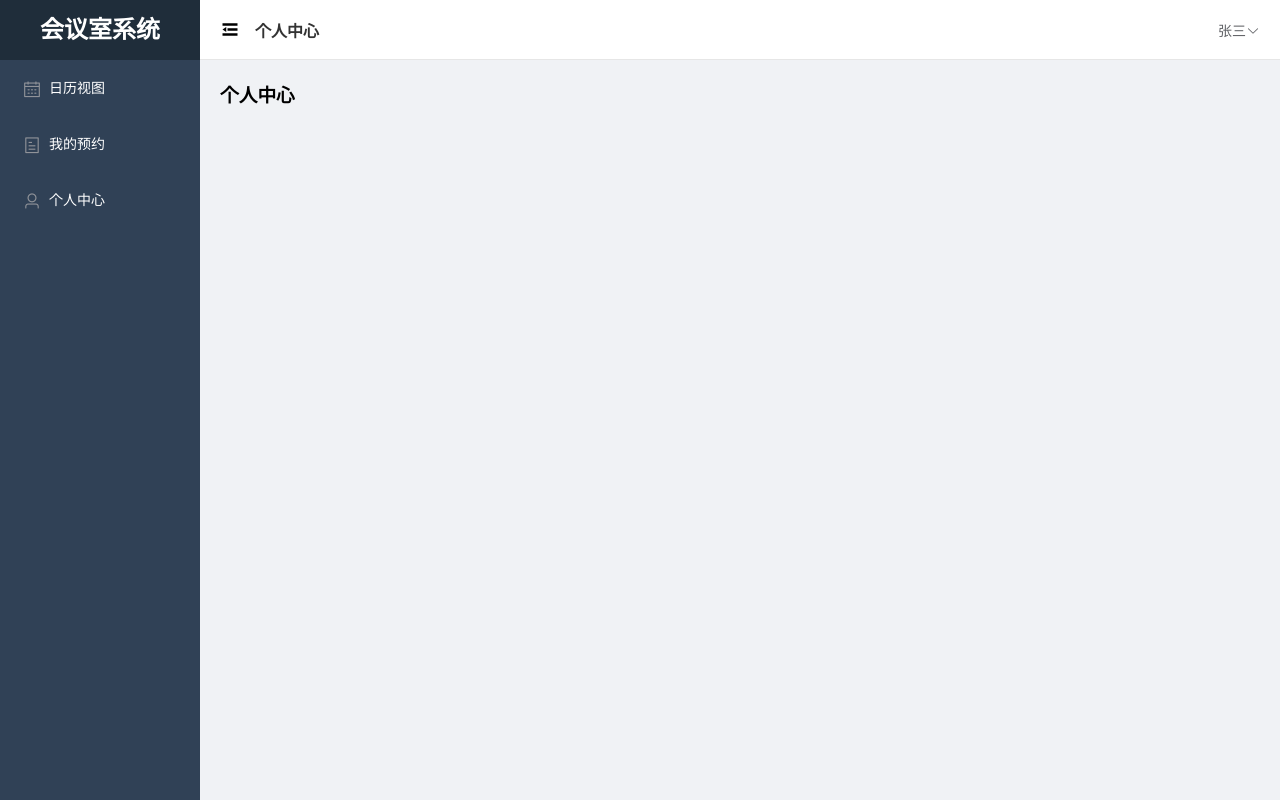
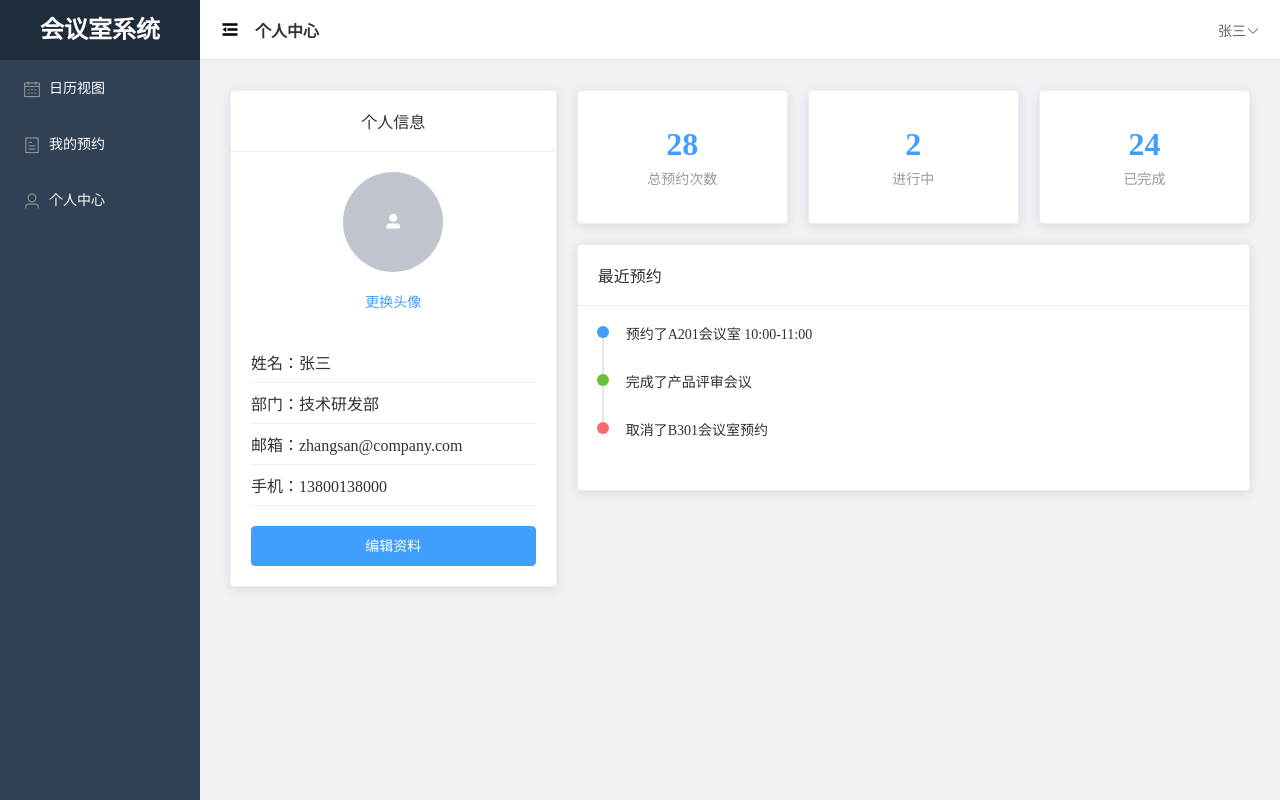
Before and after one commit to wdrdssd/Meeting-Room-Booking-System, a Vue app in the folder frontend/: page /user/myself in a window 1280 px wide. Built offline with nearby package versions, Linux system fonts and the light colour scheme.

Commit message:
Profile-01

```diff
--- a/frontend/src/router/index.js
+++ b/frontend/src/router/index.js
@@ -19,7 +19,7 @@ const router = new VueRouter({
                 {
                 path:'myself',
                 name:'myself',
-                component:()=>import('../views/user/Myself.vue')
+                component:()=>import('../views/user/Profile.vue')
                 },
                 {
                 path:'my-reservations',
--- a/frontend/src/views/user/Myself.vue
+++ /dev/null
@@ -1,15 +0,0 @@
-<template>
-    <div>
-        <h1>个人中心</h1>
-    </div>
-</template>
-
-<script>
-    export default {
-        name:'myselfPage'
-    }
-</script>
-
-<style >
-
-</style>
--- /dev/null
+++ b/frontend/src/views/user/Profile.vue
@@ -0,0 +1,154 @@
+<template>
+    <div class="box">
+        <el-row :gutter="20">
+            <el-col :span="8">
+                <el-card class="user-card">
+                    <div slot="header" class="card-header">
+                        <span>个人信息</span>
+                    </div>
+                    <div class="avatar-container">
+                        <el-avatar :size="100" icon="el-icon-user-solid"></el-avatar>
+                        <el-button type="text" style="margin-top: 10px;">更换头像</el-button>
+                    </div>
+                    <div class="info-item">
+                        <span class="label">姓名：</span>
+                        <span class="value">{{ userInfo.name }}</span>
+                    </div>
+                    <div class="info-item">
+                        <span class="label">部门：</span>
+                        <span class="value">{{ userInfo.department }}</span>
+                    </div>
+                    <div class="info-item">
+                        <span class="label">邮箱：</span>
+                        <span class="value">{{ userInfo.email }}</span>
+                    </div>
+                    <div class="info-item">
+                        <span class="label">手机：</span>
+                        <span class="value">{{ userInfo.phone }}</span>
+                    </div>
+                    <el-button type="primary" style="width: 100%;margin-top: 20px;" @click="editProfile">编辑资料</el-button>
+                </el-card>
+            </el-col>
+            <el-col :span="16">
+                <el-row :gutter="20">
+                    <el-col :span="8">
+                        <el-card class="stat-card">
+                            <div class="stat-num">{{ statistics.total }}</div>
+                            <div class="stat-label">总预约次数</div>
+                        </el-card>
+                    </el-col>
+                    <el-col :span="8">
+                        <el-card class="stat-card">
+                            <div class="stat-num">{{ statistics.ongoing }}</div>
+                            <div class="stat-label">进行中</div>
+                        </el-card>
+                    </el-col>
+                    <el-col :span="8">
+                        <el-card class="stat-card">
+                            <div class="stat-num">{{ statistics.completed }}</div>
+                            <div class="stat-label">已完成</div>
+                        </el-card>
+                    </el-col>
+                </el-row>
+                <el-card style="margin-top: 20px;">
+                    <div slot="header">
+                        <span>最近预约</span>
+                    </div>
+                    <el-timeline >
+                        <el-timeline-item
+                        v-for="(item, index) in recentReservations"
+                        :key="index" :timestamp="item.data" :type="item.type">
+                            {{item.content}}
+                        </el-timeline-item>
+                    </el-timeline>
+                </el-card>
+            </el-col>
+        </el-row>
+    </div>
+</template>
+
+<script>
+    export default {
+        name:'ProfilePage',
+        data() {
+            return {
+                userInfo:{
+                    name:'张三',
+                    department: '技术研发部',
+                    email: 'zhangsan@company.com',
+                    phone: '13800138000'
+                },
+                 statistics: {
+                    total: 28,
+                    ongoing: 2,
+                    completed: 24
+                },
+                recentReservations: [
+                    {
+                        date: '2024-01-20',
+                        type: 'primary',
+                        content: '预约了A201会议室 10:00-11:00'
+                    },
+                    {
+                        date: '2024-01-19',
+                        type: 'success',
+                        content: '完成了产品评审会议'
+                    },
+                    {
+                        date: '2024-01-18',
+                        type: 'danger',
+                        content: '取消了B301会议室预约'
+                    }
+                ]
+            }
+        },
+        methods:{
+            editProfile(){
+                this.$message.info('编写资料功能开发中')
+            }
+        }
+    }
+</script>
+
+<style >
+.box{
+    padding: 10px;
+}
+.user-card{
+    text-align: center;
+}
+
+.avatar-container{
+    display: flex;
+    flex-direction: column;
+    align-items: center;
+    margin-bottom: 20px;
+}
+.info-item{
+    text-align: left;
+    padding: 8px 0;
+    border-bottom: 1px solid #f0f0f0;
+}
+.info-item .lable{
+    color: #999;
+    width: 60px;
+    display: inline-block;
+}
+.info-item .value{
+    color: #333;
+}
+.stat-card{
+    text-align: center;
+    padding: 15px;
+}
+.stat-num{
+    font-size: 32px;
+    font-weight: bold;
+    color: #409EFF;
+}
+.stat-label{
+    font-size: 14px;
+    color: #999;
+    margin-top: 5px;
+}
+</style>
```
